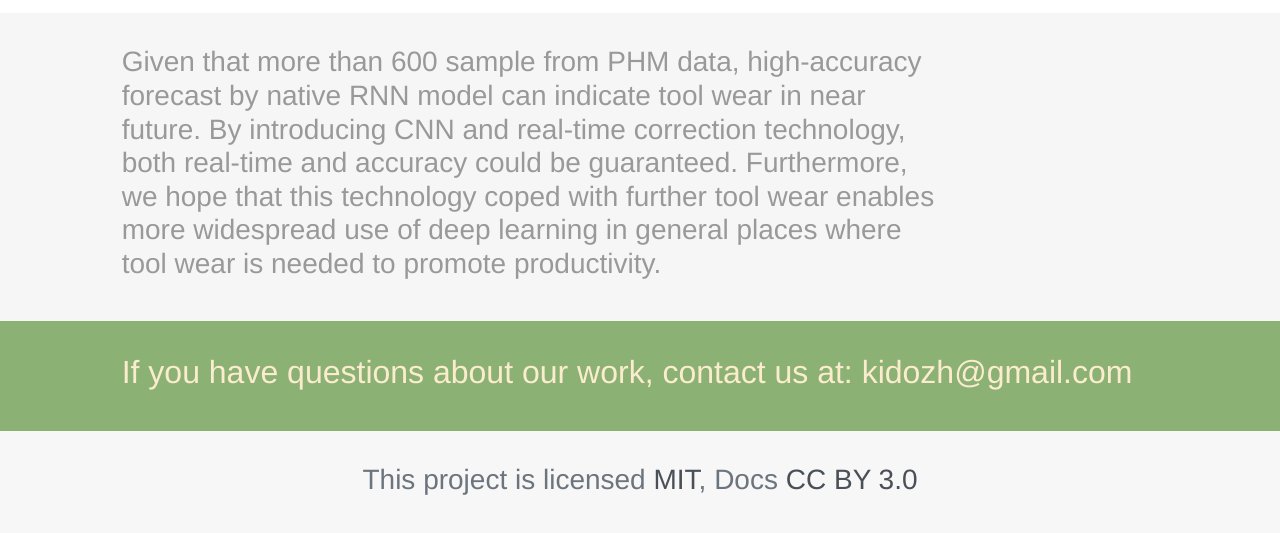
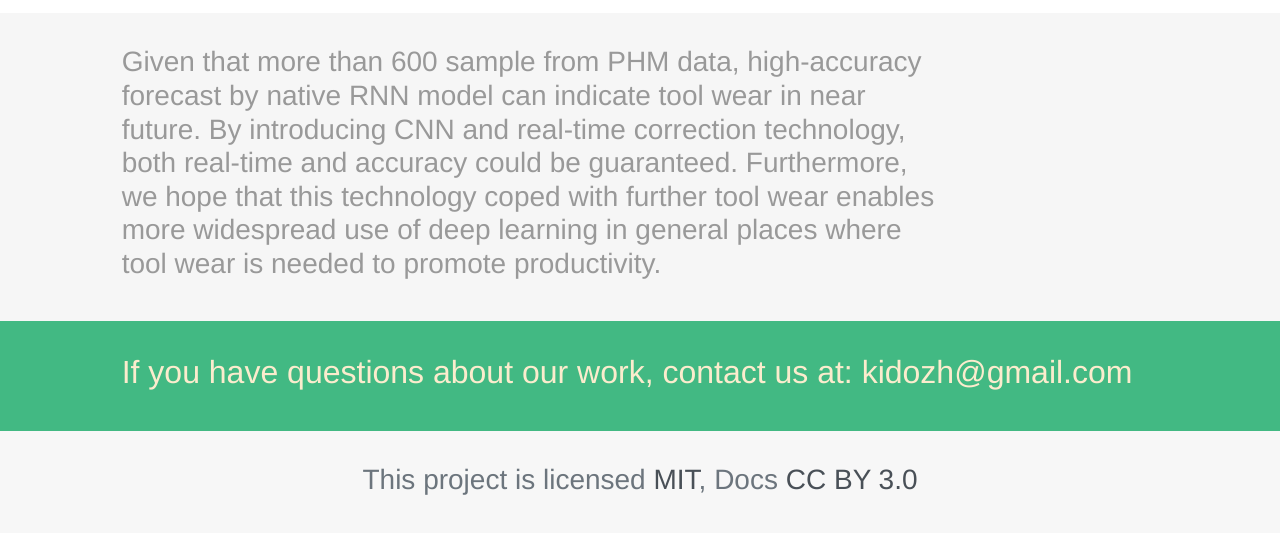
Before and after one commit to kidozh/rnn_in_forecasting_tool_wear, a plain HTML site: page index.html in a window 1280 px wide. Shown: the part 3810-4343 px from the top of the page. Drawn offline with nearby package versions, Linux system fonts and the light colour scheme; a web font is replaced by a local one.

Commit message:
change contact background

```diff
--- a/static/css/style.css
+++ b/static/css/style.css
@@ -170,7 +170,7 @@ p{
 
 .contact-us{
     padding: 2rem 0 2rem 0;
-    background: #8BB174;
+    background: #42b983;
 }
 
 .contact-us *{
```
